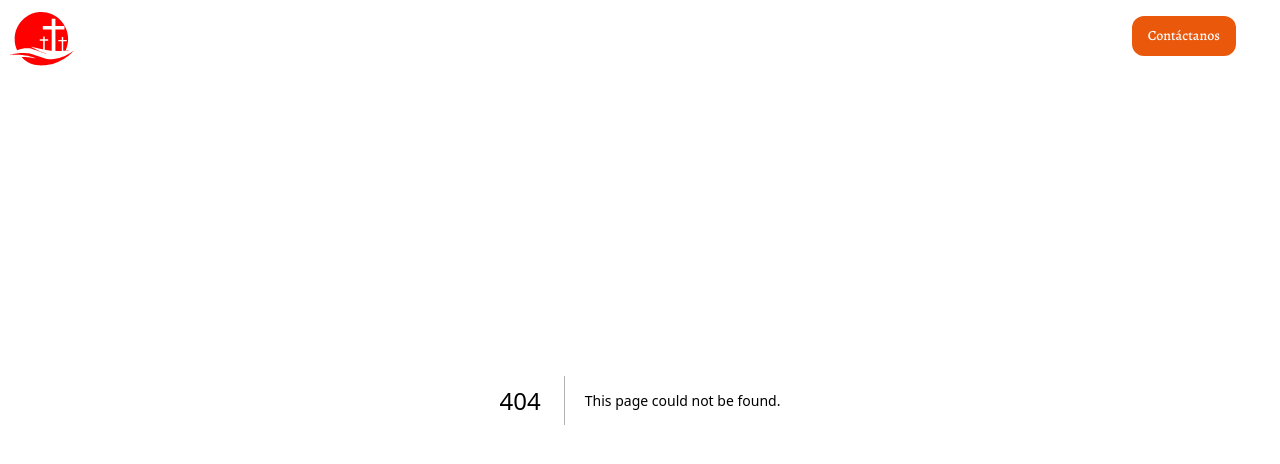
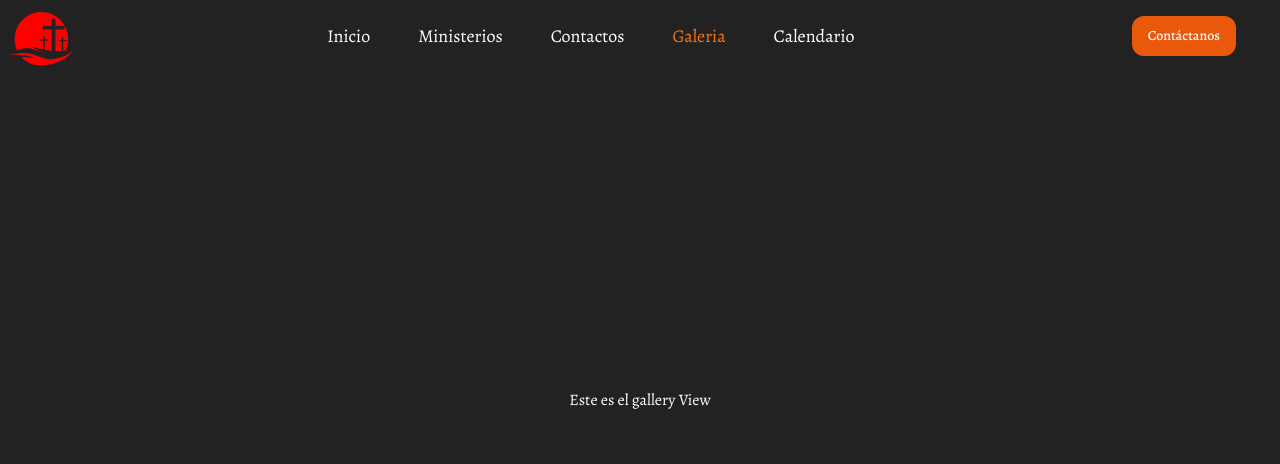
Before and after one commit to Avila-Pato/church, a Next.js app: page /galeria in a window 1280 px wide. Before the commit this address had no page. Shown: the top 464 px of the page. Built offline with nearby package versions, Linux system fonts and the light colour scheme.

Commit message:
aaaah i dont know waht can i write

```diff
--- /dev/null
+++ b/src/app/(galeria)/galeria/page.tsx
@@ -0,0 +1,11 @@
+import GaleryView from "@/app/modules/galeria/views/galery-view";
+
+const GalerryPage = () => {
+    return (
+        <main>
+            <div><GaleryView/></div>
+        </main>
+     );
+}
+
+export default GalerryPage;
--- /dev/null
+++ b/src/app/(galeria)/layout.tsx
@@ -0,0 +1,12 @@
+import { GalleryLayout } from "../modules/galeria/layout/galery-layout";
+
+
+interface LayoutProps {
+  children: React.ReactNode;
+}
+
+const Layout = ({ children }: LayoutProps) => {
+  return <GalleryLayout>{children}</GalleryLayout>;
+};
+
+export default Layout;
--- a/src/app/layout.tsx
+++ b/src/app/layout.tsx
@@ -1,7 +1,8 @@
 import type { Metadata } from "next";
 import "./globals.css";
-import { StudioNavbar } from "./modules/home/components/navbar-home";
+
 import { Poppins,  Alegreya, Dancing_Script } from "next/font/google";
+import { StudioNavbar } from "@/components/navbar-home";
 
 
 //###### Las fuentes tienen que definirse en el layout, el el css y tailwind.config.ts####### ///
--- /dev/null
+++ b/src/app/modules/galeria/layout/galery-layout.tsx
@@ -0,0 +1,14 @@
+
+
+interface LayoutProps {
+    children: React.ReactNode;
+  }
+
+  export const GalleryLayout = ({ children }: LayoutProps) => {
+    return (
+      // <SidebarProvider>
+          <div className="flex min-h-screen ">
+            <main className="flex-1 overflow-y-auto ">{children}</main>
+          </div>
+    );
+  };
--- /dev/null
+++ b/src/app/modules/galeria/views/galery-view.tsx
@@ -0,0 +1,10 @@
+
+const GaleryView = () => {
+    return (
+        <main className="min-h-screen ">
+            <div className="flex flex-col justify-center items-center h-svh  text-white">Este es el gallery View</div>
+        </main>
+     );
+}
+
+export default GaleryView;
--- a/src/app/modules/home/components/navbar-home.tsx
+++ b/src/components/navbar-home.tsx
@@ -16,8 +16,8 @@ export const StudioNavbar = () => {
   const links = [
     { name: "Inicio", path: "/" },
     { name: "Ministerios", path: "/ministerio" },
-    { name: "Nosotros", path: "/about" },
-    { name: "Galeria", path: "/ubicacion" },
+    { name: "Contactos", path: "/about" },
+    { name: "Galeria", path: "/galeria" },
     { name: "Calendario", path: "/calendario" },
   ];
 
```
